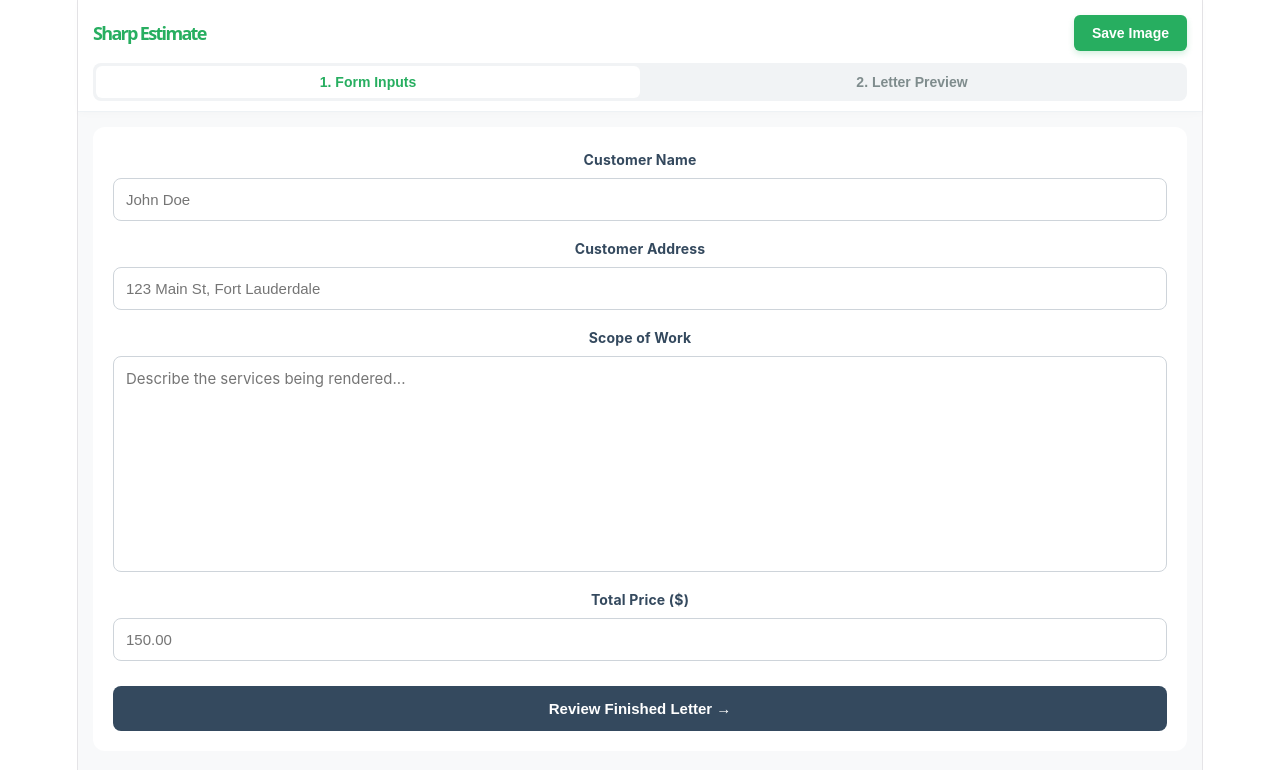
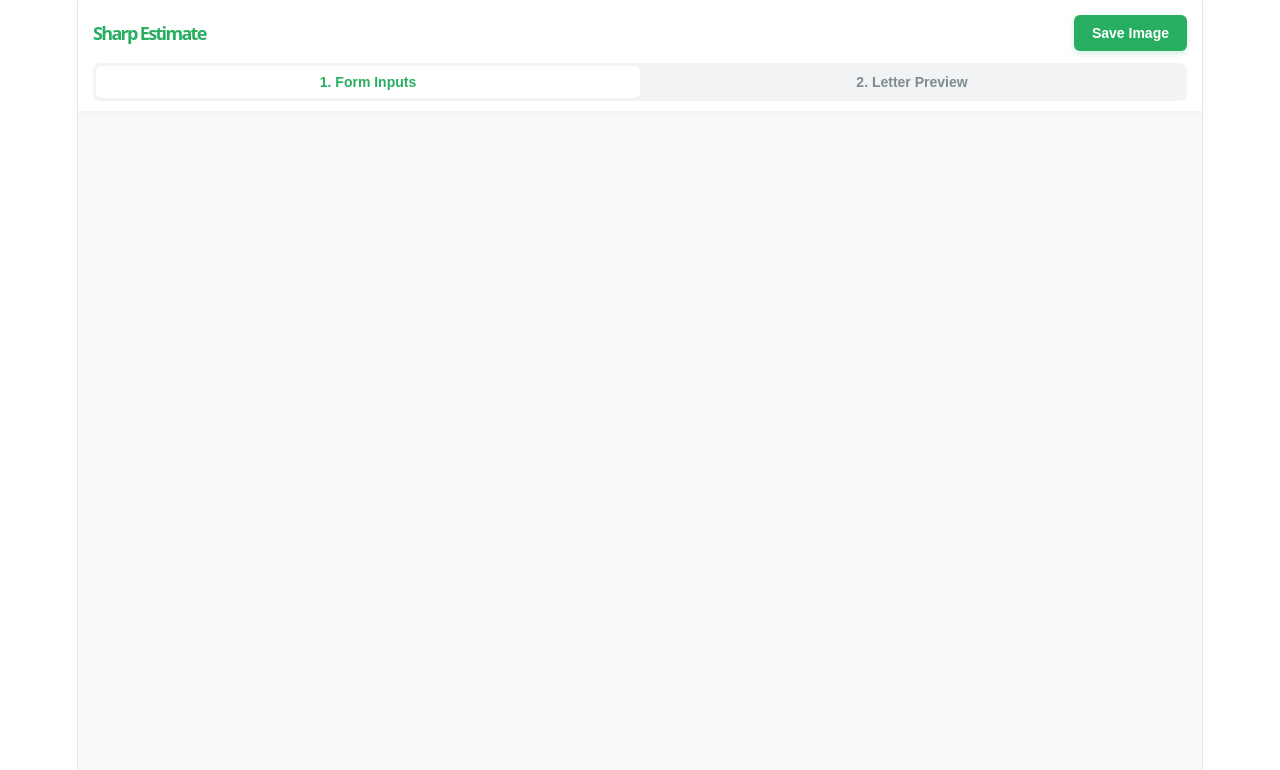
Before and after one commit to ronwiener/sharp-estimate, a React (Vite) app: page / in a window 1280 px wide. Shown: the top 770 px of the page. Built offline with nearby package versions, Linux system fonts and the light colour scheme.

Commit message:
fixed preview

```diff
--- a/src/App.jsx
+++ b/src/App.jsx
@@ -189,185 +189,46 @@ export default function App() {
         </div>
       </div>
 
-      {/* MOBILE SCROLL CONTEXT CONTAINER */}
-      <div
-        style={{
-          flex: 1,
-          padding: "15px",
-          display: "flex",
-          flexDirection: "column",
-        }}
-      >
-        {/* EDIT STATE GRID */}
-        {viewMode === "edit" && (
-          <div
-            style={{
-              display: "flex",
-              flexDirection: "column",
-              gap: "15px",
-              backgroundColor: "#fff",
-              padding: "20px",
-              borderRadius: "12px",
-            }}
-          >
-            <div
-              style={{ display: "flex", flexDirection: "column", gap: "5px" }}
-            >
-              <label
-                style={{
-                  fontSize: "14px",
-                  fontWeight: "bold",
-                  color: "#34495e",
-                }}
-              >
-                Customer Name
-              </label>
-              <input
-                type="text"
-                name="name"
-                placeholder="John Doe"
-                value={customer.name}
-                onChange={handleChange}
-                style={{
-                  padding: "12px",
-                  borderRadius: "8px",
-                  border: "1px solid #ced4da",
-                  fontSize: "15px",
-                }}
-              />
-            </div>
-
-            <div
-              style={{ display: "flex", flexDirection: "column", gap: "5px" }}
-            >
-              <label
-                style={{
-                  fontSize: "14px",
-                  fontWeight: "bold",
-                  color: "#34495e",
-                }}
-              >
-                Customer Address
-              </label>
-              <input
-                type="text"
-                name="address"
-                placeholder="123 Main St, Fort Lauderdale"
-                value={customer.address}
-                onChange={handleChange}
-                style={{
-                  padding: "12px",
-                  borderRadius: "8px",
-                  border: "1px solid #ced4da",
-                  fontSize: "15px",
-                }}
-              />
-            </div>
-
-            <div
-              style={{ display: "flex", flexDirection: "column", gap: "5px" }}
-            >
-              <label
-                style={{
-                  fontSize: "14px",
-                  fontWeight: "bold",
-                  color: "#34495e",
-                }}
-              >
-                Scope of Work
-              </label>
-              <textarea
-                name="scopeOfWork"
-                rows="10"
-                placeholder="Describe the services being rendered..."
-                value={customer.scopeOfWork}
-                onChange={handleChange}
-                style={{
-                  padding: "12px",
-                  borderRadius: "8px",
-                  border: "1px solid #ced4da",
-                  fontSize: "15px",
-                  resize: "none",
-                  fontFamily: "inherit",
-                }}
-              />
-            </div>
-
-            <div
-              style={{ display: "flex", flexDirection: "column", gap: "5px" }}
-            >
-              <label
-                style={{
-                  fontSize: "14px",
-                  fontWeight: "bold",
-                  color: "#34495e",
-                }}
-              >
-                Total Price ($)
-              </label>
-              <input
-                type="number"
-                inputMode="decimal"
-                name="price"
-                placeholder="150.00"
-                value={customer.price}
-                onChange={handleChange}
-                style={{
-                  padding: "12px",
-                  borderRadius: "8px",
-                  border: "1px solid #ced4da",
-                  fontSize: "15px",
-                }}
-              />
-            </div>
-
-            <button
-              onClick={() => setViewMode("preview")}
-              style={{
-                padding: "14px",
-                marginTop: "10px",
-                backgroundColor: "#34495e",
-                color: "#fff",
-                border: "none",
-                borderRadius: "8px",
-                fontWeight: "bold",
-                fontSize: "15px",
-              }}
-            >
-              Review Finished Letter →
-            </button>
-          </div>
-        )}
-
-        {/* COMPACT IMAGE PREVIEW LAYER - SCALED FOR SMALL PHONES */}
+      {/* COMPACT IMAGE PREVIEW LAYER - AUTO-SCALED FOR IPHONE SCREEN POP */}
+      {viewMode === "preview" && (
         <div
           style={{
-            display: viewMode === "preview" ? "block" : "none",
             width: "100%",
-            overflowX: "hidden", // Blocks weird horizontal bounce behavior on iPhones
+            overflow: "hidden",
             backgroundColor: "#ffffff",
             borderRadius: "12px",
             boxShadow: "0 4px 12px rgba(0,0,0,0.05)",
+            padding: "10px 0",
           }}
         >
+          {/*
+              This container calculates a dynamic scaling percentage based on the device width.
+              It locks the 700px element perfectly inside a container that fits your screen!
+            */}
           <div
             style={{
               width: "100%",
-              overflowX: "auto",
-              WebkitOverflowScrolling: "touch",
+              overflow: "hidden",
+              display: "flex",
+              justifyContent: "center",
+              alignItems: "flex-start",
+              // Fits exactly into mobile windows without left/right scrolling friction
+              height: `calc(700px * ${typeof window !== "undefined" ? Math.min((window.innerWidth - 30) / 700, 1) : 1})`,
             }}
           >
             <div
               ref={letterRef}
               style={{
-                width: "700px", // Locks target print size aspect metrics
-                margin: "0 auto",
+                width: "700px",
                 backgroundColor: "#ffffff",
                 padding: "40px 35px",
                 boxSizing: "border-box",
                 lineHeight: "1.6",
                 fontSize: "15px",
                 color: "#2c3e50",
+                transform: `scale(${typeof window !== "undefined" ? Math.min((window.innerWidth - 30) / 700, 1) : 1})`,
+                transformOrigin: "top center",
+                flexShrink: 0,
               }}
             >
               {/* Header Identity Layout */}
@@ -504,7 +365,7 @@ export default function App() {
             </div>
           </div>
         </div>
-      </div>
+      )}
 
       {/* NATIVE IPHONE LONG-PRESS OVERLAY INTERACTION DIALOG */}
       {generatedImg && (
```
